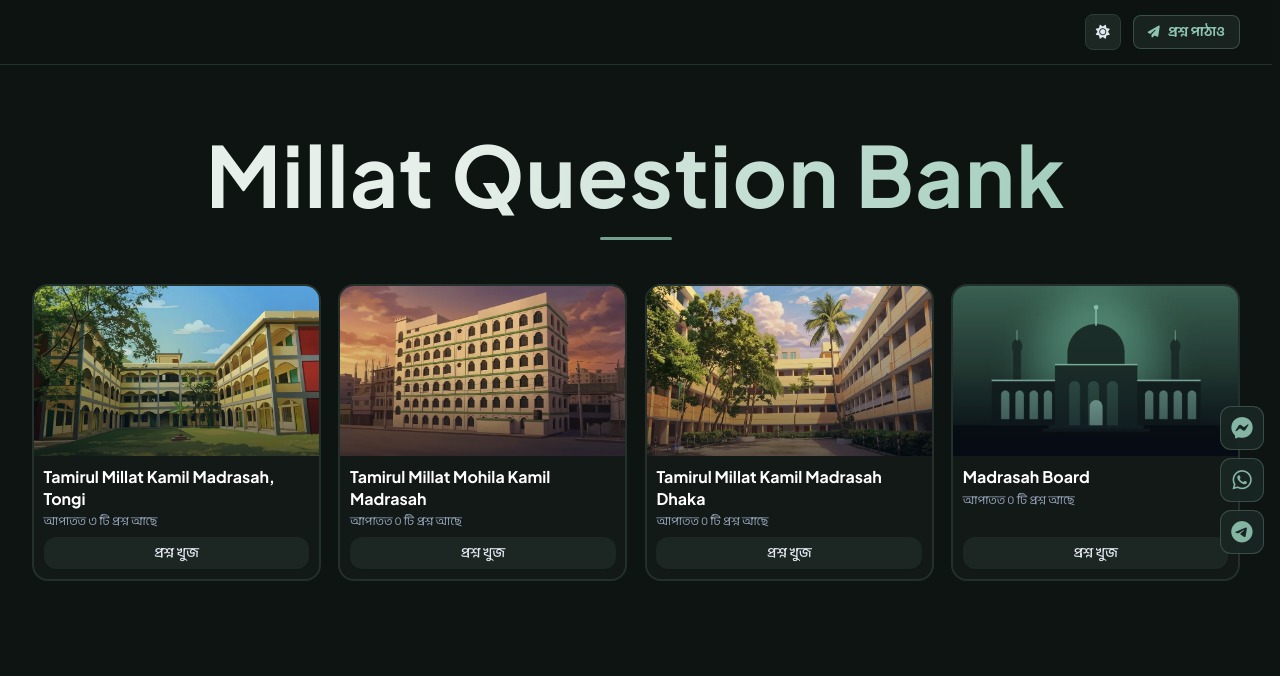
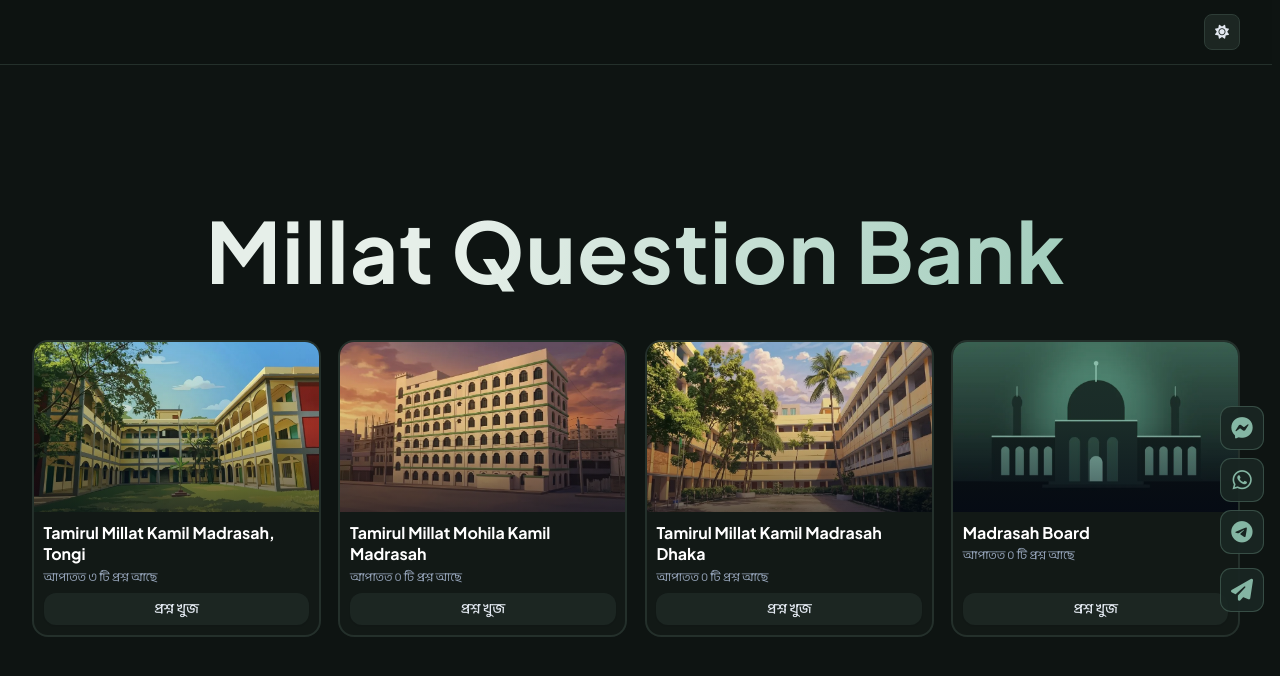
Before and after one commit to minhajBINmunjur/Millat-Question-Bank, a plain HTML site: page index.html in a window 1280 px wide. Drawn offline with Linux system fonts and the light colour scheme; no server answers.

Commit message:
Add files via upload

```diff
--- a/index.html
+++ b/index.html
@@ -614,6 +614,22 @@
     @media (min-width:1024px) {
       .campus-grid { grid-template-columns: repeat(4, minmax(0, 1fr)); gap: 1.1rem !important; }
     }
+
+    /* ===== "প্রশ্ন পাঠাও" floats under the share icons (same look, small gap) ===== */
+    #shareBar .sh-send { position: absolute; left: 0; top: 100%; margin-top: 14px; }
+    @media (max-width: 639.98px) { #shareBar .sh-send { margin-top: 10px; } }
+
+    /* ===== Desktop: page 1 (title + cards) vertically centred on the screen ===== */
+    @media (min-width: 768px) {
+      #page-campuses {
+        min-height: calc(100vh - 4rem - 3rem);
+        min-height: calc(100svh - 4rem - 3rem);
+        flex-direction: column;
+        justify-content: center;
+        padding-bottom: 8vh; /* sits the cards a touch above the exact centre, so they look centred under the title */
+      }
+      #page-campuses:not([style*="none"]) { display: flex; }
+    }
   </style>
   <noscript><style>.campus-img > img, .hero-img > img { opacity: 1 !important; }</style></noscript>
 </head>
@@ -650,13 +666,6 @@
           class="w-9 h-9 rounded-lg bg-slate-800/90 hover:bg-slate-700 border border-slate-700 text-slate-200 flex items-center justify-center transition-all"
         >
           <i id="theme-icon" class="fa-solid fa-sun text-sm"></i>
-        </button>
-        <button
-          onclick="openSubmitQuestionModal()"
-          class="px-3.5 py-1.5 rounded-lg bg-emerald-600/20 hover:bg-emerald-600/30 border border-emerald-500/40 text-emerald-300 text-xs sm:text-sm font-semibold flex items-center gap-2 transition-all shadow-sm font-bangla"
-        >
-          <i class="fa-solid fa-paper-plane text-emerald-400 text-xs"></i>
-          <span>প্রশ্ন পাঠাও</span>
         </button>
       </div>
 
@@ -691,7 +700,6 @@
       <!-- Wordmark (replaces hero box + callout) -->
       <div class="mqb-hero">
         <h2>Millat Question Bank</h2>
-        <div class="mqb-rule"></div>
       </div>
 
       <!-- 3 Campus Cards (With user's exact corrected names & badges removed) -->
@@ -1215,7 +1223,7 @@
         currentProgram = null;
         currentSubject = null;
 
-        pageCampuses.style.display = "block";
+        pageCampuses.style.display = "";
         backdrop.style.opacity = "0";
         breadcrumbBar.style.display = "none";
       }
@@ -1850,6 +1858,7 @@
     <button type="button" class="sh-msn" data-s="msn" aria-label="Messenger এ শেয়ার করো" title="Messenger"><i class="fa-brands fa-facebook-messenger"></i></button>
     <button type="button" class="sh-wa" data-s="wa" aria-label="WhatsApp এ শেয়ার করো" title="WhatsApp"><i class="fa-brands fa-whatsapp"></i></button>
     <button type="button" class="sh-tg" data-s="tg" aria-label="Telegram এ শেয়ার করো" title="Telegram"><i class="fa-brands fa-telegram"></i></button>
+    <button type="button" class="sh-send" onclick="openSubmitQuestionModal()" aria-label="প্রশ্ন পাঠাও" title="প্রশ্ন পাঠাও"><i class="fa-solid fa-paper-plane"></i></button>
   </div>
   <div id="shareToast" role="status"></div>
   <script>
@@ -1870,7 +1879,7 @@
     }
     bar.addEventListener("click", function (e) {
       var b = e.target.closest("button");
-      if (!b) return;
+      if (!b || !b.hasAttribute("data-s")) return;
       var url = location.href;
       var u = encodeURIComponent(url);
       var t = encodeURIComponent(TEXT);
```
